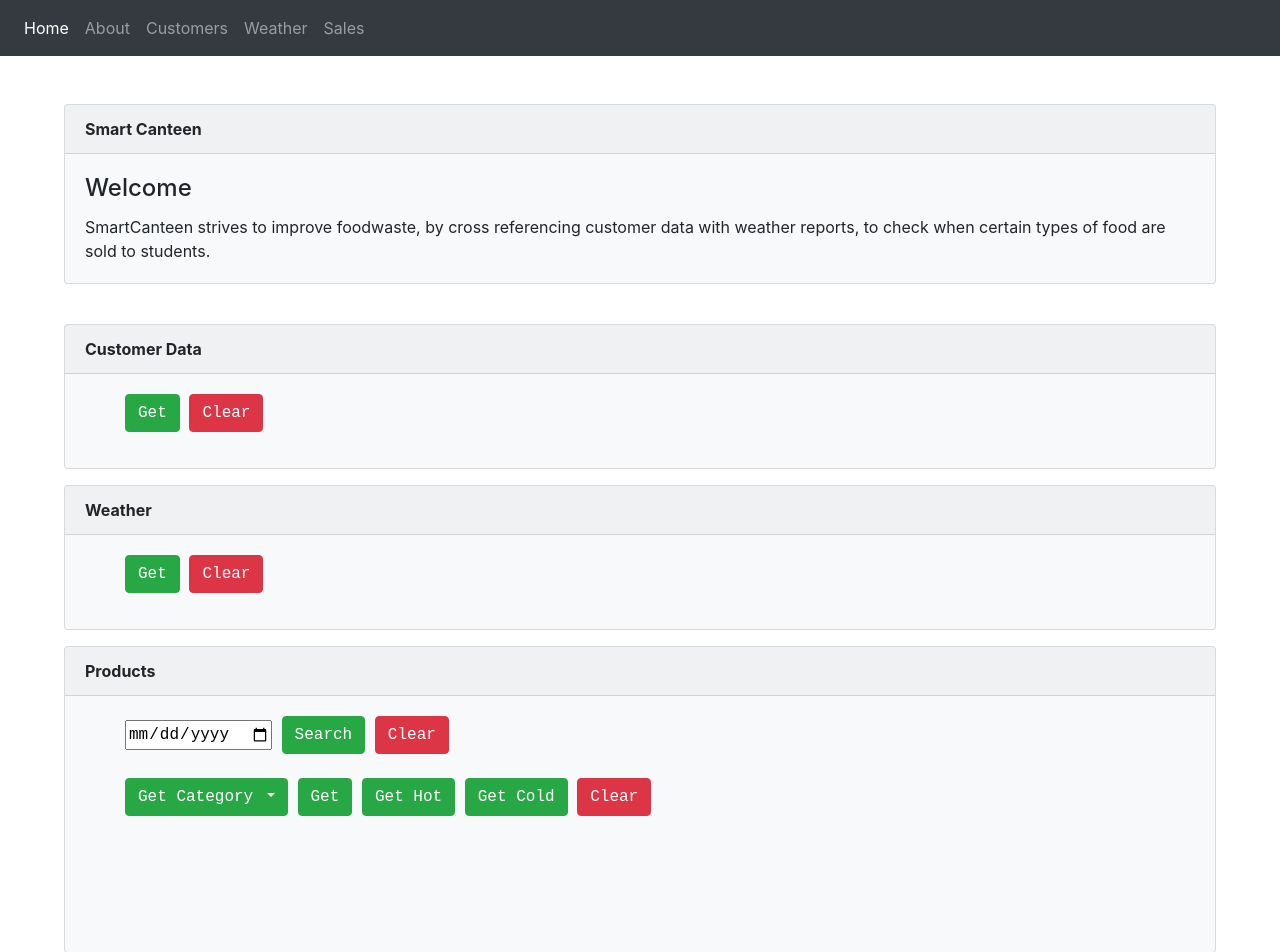
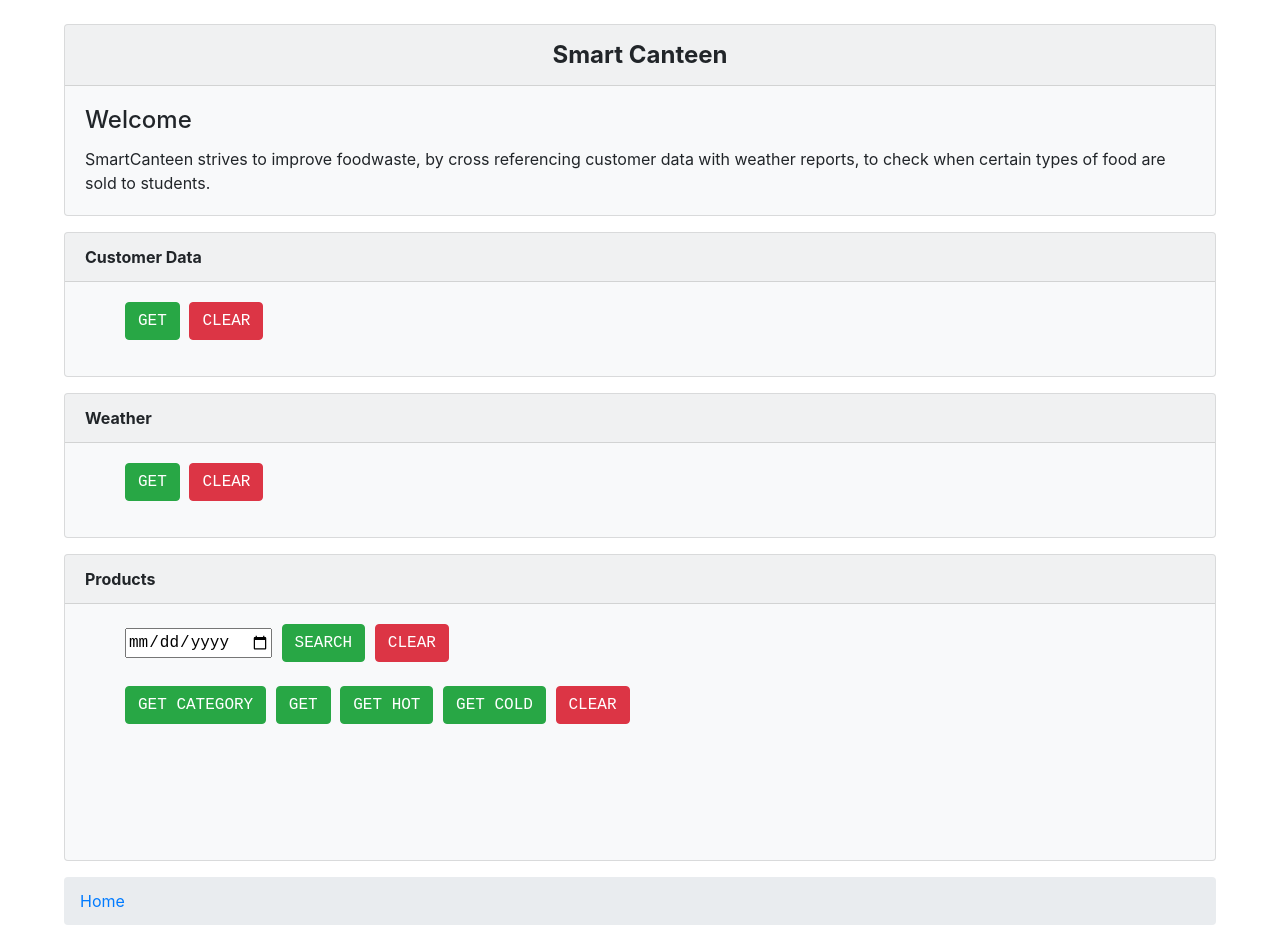
Before and after one commit to tristankamp/SmartCanteenHomepage, a website with bundled scripts: page src/index.htm in a window 1280 px wide. Shown: the top 952 px of the page. Built offline with nearby package versions, Linux system fonts and the light colour scheme.

Commit message:
Fixed some layout

```diff
--- a/src/index.htm
+++ b/src/index.htm
@@ -17,58 +17,70 @@
     overflow: auto;
     font-family: monospace;
   }
+
   .card {
     margin-left: 5%;
     margin-right: 5%;
     width: auto;
   }
+
   .breadcrumb {
     margin-left: 5%;
     margin-right: 5%;
     width: auto;
   }
-  .dropdown{
+
+  .dropdown {
     height: 140px;
+  }
+
+  #shiny-shadow {
+    display: flex;
+    align-items: center;
+    justify-content: center;
+    height: 100vh;
+    background: #1c2541;
+  }
+
+  button:after {
+    content: '';
+    display: block;
+    position: absolute;
+    top: -36px;
+    left: -100px;
+    background: white;
+    width: 50px;
+    height: 125px;
+    opacity: 20%;
+    transform: rotate(-45deg);
+  }
+
+  button:hover:after {
+    left: 120%;
+    transition: all 600ms cubic-bezier(0.3, 1, 0.2, 1);
+    -webkit-transition: all 600ms cubic-bezier(0.3, 1, 0.2, 1);
+  }
+
+  button {
+    border: 0;
+    text-transform: uppercase;
+    font-weight: bold;
+    position: relative;
+    outline: none;
+    padding: 10px 20px;
+    box-sizing: border-box;
+    background: transparent;
+    color: white;
+    overflow: hidden;
   }
 </style>
 
 <body>
   <div id="app">
-
-    <nav class="navbar navbar-expand-lg navbar-dark bg-dark">
-      <button class="navbar-toggler" type="button" data-toggle="collapse" data-target="#navbarColor02"
-        aria-controls="navbarColor02" aria-expanded="false" aria-label="Toggle navigation">
-        <span class="navbar-toggler-icon"></span>
-      </button>
-
-      <div class="collapse navbar-collapse" id="navbarColor02">
-        <ul class="navbar-nav mr-auto">
-          <li class="nav-item active">
-            <a class="nav-link" href="#">Home
-              <span class="sr-only">(current)</span>
-            </a>
-          </li>
-          <li class="nav-item">
-            <a class="nav-link" href="#">About</a>
-          </li>
-          <li class="nav-item">
-            <a class="nav-link" href="#">Customers</a>
-          </li>
-          <li class="nav-item">
-            <a class="nav-link" href="#">Weather</a>
-          </li>
-          <li class="nav-item">
-            <a class="nav-link" href="#">Sales</a>
-          </li>
-        </ul>
-      </div>
-    </nav>
-
-    <br>
     <br>
 
     <div class="card bg-light mb-3">
-      <div class="card-header"><strong>Smart Canteen</strong></div>
+      <div class="card-header" style="text-align: center; font-size: x-large;"><strong>Smart Canteen</strong></div>
       <div class="card-body">
         <h4 class="card-title">Welcome</h4>
         <p class="card-text">SmartCanteen strives to improve foodwaste, by cross referencing customer data with weather
@@ -77,8 +89,6 @@
         </p>
       </div>
     </div>
-
-    <br>
 
     <div class="card bg-light mb-3">
       <div class="card-header"><strong>Customer Data</strong></div>
@@ -117,12 +127,14 @@
 
           <input v-model="date" type="date">
           <button v-on:click="getOrderByDate(date)" class="btn btn-success">Search</button>
-          <li v-for="order in orders"> Order ID : {{order.orderId}} <br> Order Date : {{order.orderDate}} <br> Product Count : {{order.productCount}} </li>
+          <li v-for="order in orders"> Order ID : {{order.orderId}} <br> Order Date : {{order.orderDate}} <br> Product
+            Count : {{order.productCount}} </li>
           <button id="clearAllOrdersButton" v-on:click="clearAllOrders" class="btn btn-danger">Clear</button>
           <br><br>
 
           <div class="dropdown">
-            <button class="btn btn-success dropdown-toggle" type="button" id="dropdownMenu2" data-toggle="dropdown" aria-haspopup="true" aria-expanded="false">
+            <button class="btn btn-success dropdown-toggle" type="button" id="dropdownMenu2" data-toggle="dropdown"
+              aria-haspopup="true" aria-expanded="false">
               Get Category
             </button>
             <div class="dropdown-menu" aria-labelledby="dropdownMenu2">
```
Lines whose indentation alone changed are shown as unchanged.
